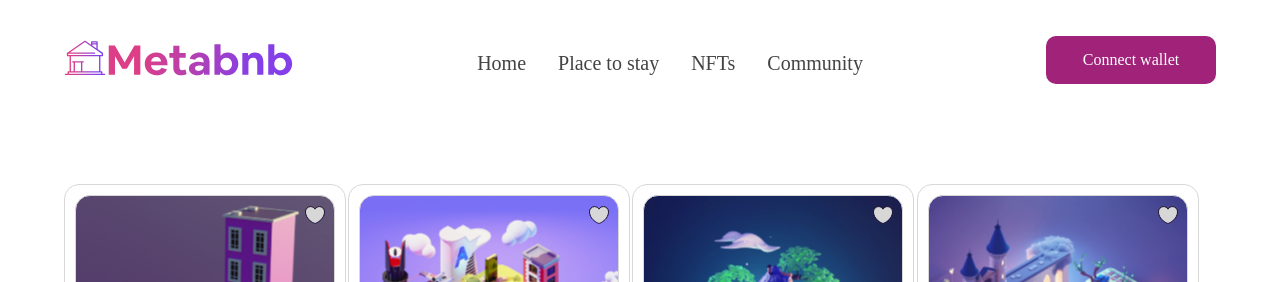
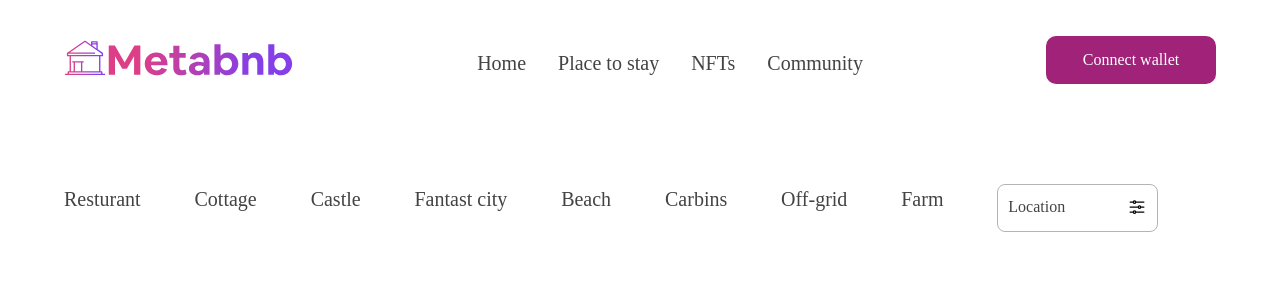
Before and after one commit to Vhighc/metabnb, a React (Create React App) app: page /nfts in a window 1280 px wide. Shown: the top 282 px of the page. Built offline with nearby package versions, Linux system fonts and the light colour scheme.

Commit message:
adjustments

```diff
--- a/src/components/Tabs.js
+++ b/src/components/Tabs.js
@@ -0,0 +1,28 @@
+import { AdjustmentsHorizontalIcon } from '@heroicons/react/24/outline';
+
+const Tabs = () => {
+  return (
+    <div>
+        <div className='mx-[5%] mb-[4%]'>
+        <div className='w-[95%] flex justify-between'>
+            <p className='text-[20px] font-[400] text-[#434343]'>Resturant</p>
+            <p className='text-[20px] font-[400] text-[#434343]'>Cottage</p>
+            <p className='text-[20px] font-[400] text-[#434343]'>Castle</p>
+            <p className='text-[20px] font-[400] text-[#434343]'>Fantast city</p>
+            <p className='text-[20px] font-[400] text-[#434343]'>Beach</p>
+            <p className='text-[20px] font-[400] text-[#434343]'>Carbins</p>
+            <p className='text-[20px] font-[400] text-[#434343]'>Off-grid</p>
+            <p className='text-[20px] font-[400] text-[#434343]'>Farm</p>
+            <div  className='pt-[10px] px-[10px] w-[161px] rounded-[8px] h-[48px] border-[1px] border-[#B4B4B4] border-solid'>
+                <div className='flex justify-between'>
+                <p className='text-[16px] font-[400] text-[#434343]'>Location</p>
+                <AdjustmentsHorizontalIcon className='w-5'/>
+                </div>
+            </div>
+        </div>
+        </div>
+    </div>
+  )
+}
+
+export default Tabs;
--- a/src/pages/Nfts.js
+++ b/src/pages/Nfts.js
@@ -1,12 +1,13 @@
 import NftRow1 from '../components/NftRow/NftRow1'
-// import Tabs from '../';
+import Tabs from '../components/Tabs';
 
 
 
 const Nfts = () => {
   return (
     <div>
-        <NftRow1 />
+      <Tabs />
+      <NftRow1 />
     </div>
   )
 }
```
